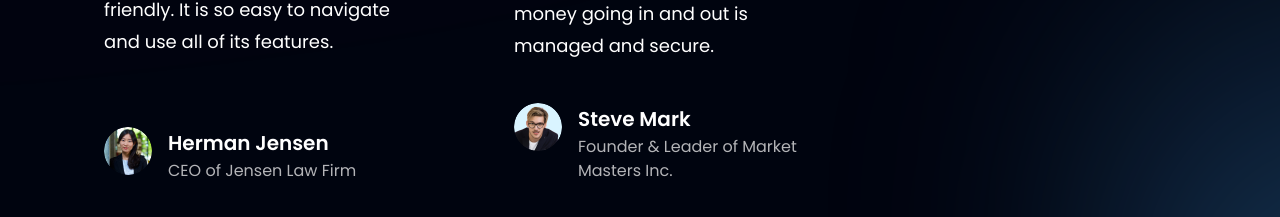
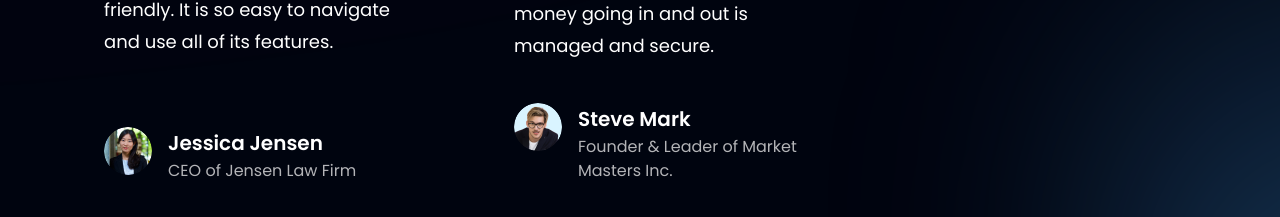
Before and after one commit to RyanWatts1/HooBank, a React (Create React App) app: page / in a window 1280 px wide. Shown: the part 3315-3532 px from the top of the page. Built offline with nearby package versions, Linux system fonts and the light colour scheme.

Commit message:
small bug was fixed

```diff
--- a/src/constants/index.js
+++ b/src/constants/index.js
@@ -63,7 +63,7 @@ export const feedback = [
     id: "feedback-1",
     content:
       "This app is incredibly user-friendly. It is so easy to navigate and use all of its features.",
-    name: "Herman Jensen",
+    name: "Jessica Jensen",
     title: "CEO of Jensen Law Firm",
     img: people01,
   },
```
